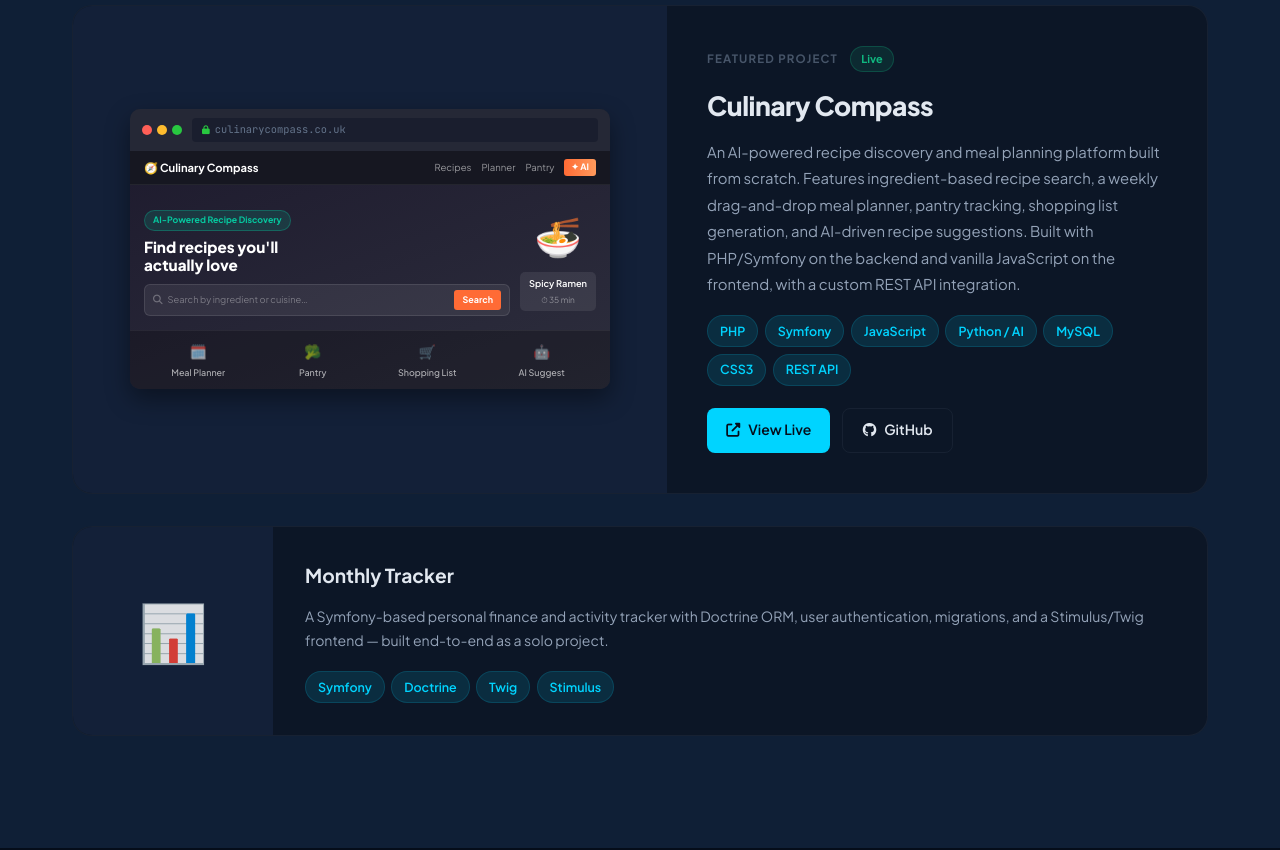
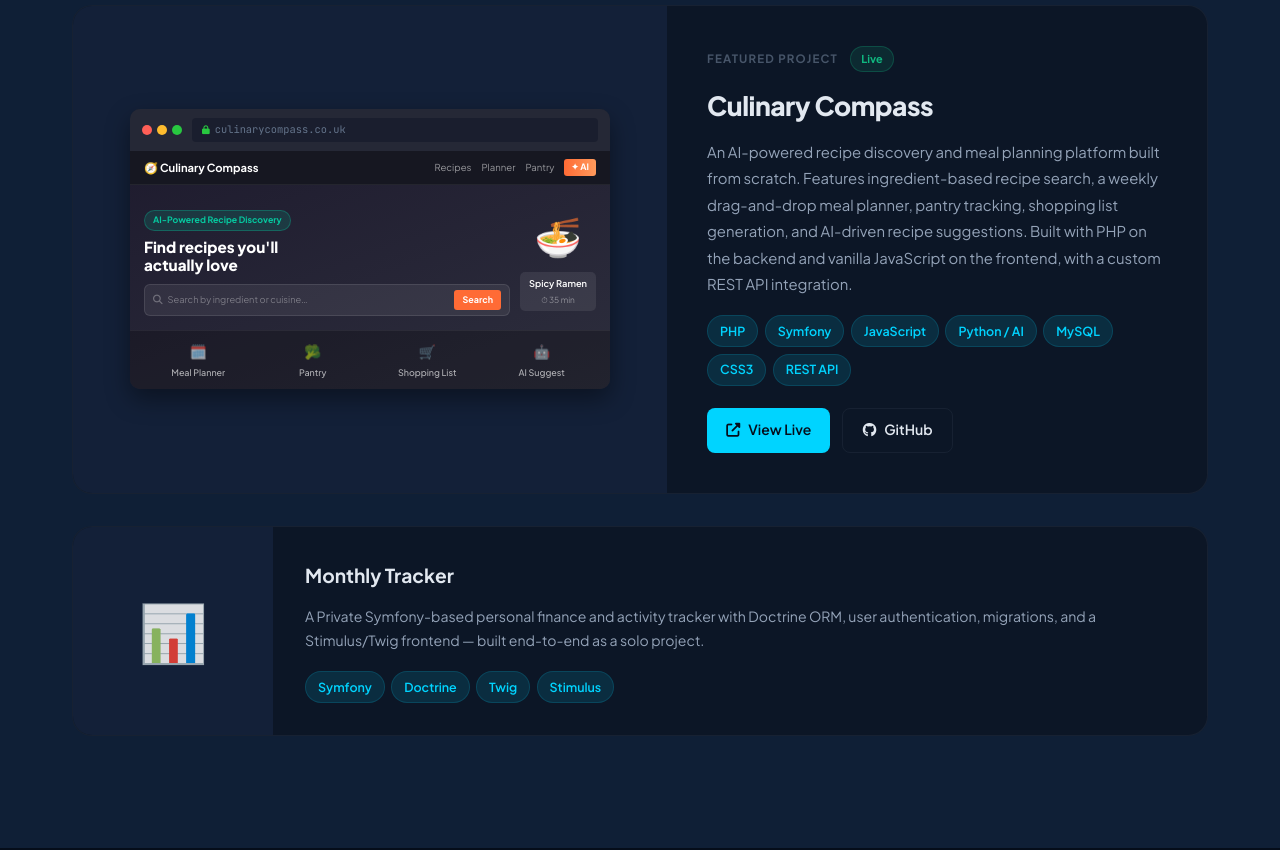
Before and after one commit to ajamal28/PortfolioPage, a plain HTML site: page index.html in a window 1280 px wide. Shown: the part 2560-3410 px from the top of the page. Drawn offline with Linux system fonts and the light colour scheme.

Commit message:
Website Changes

```diff
--- a/index.html
+++ b/index.html
@@ -116,7 +116,7 @@
           <p>
             Alongside my professional work, I independently built
             <strong style="color:var(--primary)">Culinary Compass</strong> — an AI-powered recipe
-            and meal planning platform — demonstrating initiative in Python/AI integration,
+            and meal planning platform — demonstrating initiative in AI integration,
             full-stack development, and product ownership end to end.
           </p>
           <p>
@@ -263,7 +263,7 @@
               An AI-powered recipe discovery and meal planning platform built from scratch.
               Features ingredient-based recipe search, a weekly drag-and-drop meal planner,
               pantry tracking, shopping list generation, and AI-driven recipe suggestions.
-              Built with PHP/Symfony on the backend and vanilla JavaScript on the frontend,
+              Built with PHP on the backend and vanilla JavaScript on the frontend,
               with a custom REST API integration.
             </p>
             <div class="project-tech">
@@ -294,7 +294,7 @@
           <div class="project-info-sm">
             <h3 class="project-title-sm">Monthly Tracker</h3>
             <p class="project-desc-sm">
-              A Symfony-based personal finance and activity tracker with Doctrine ORM, user authentication,
+              A Private Symfony-based personal finance and activity tracker with Doctrine ORM, user authentication,
               migrations, and a Stimulus/Twig frontend — built end-to-end as a solo project.
             </p>
             <div class="project-tech" style="margin-top:0.3rem">
```
